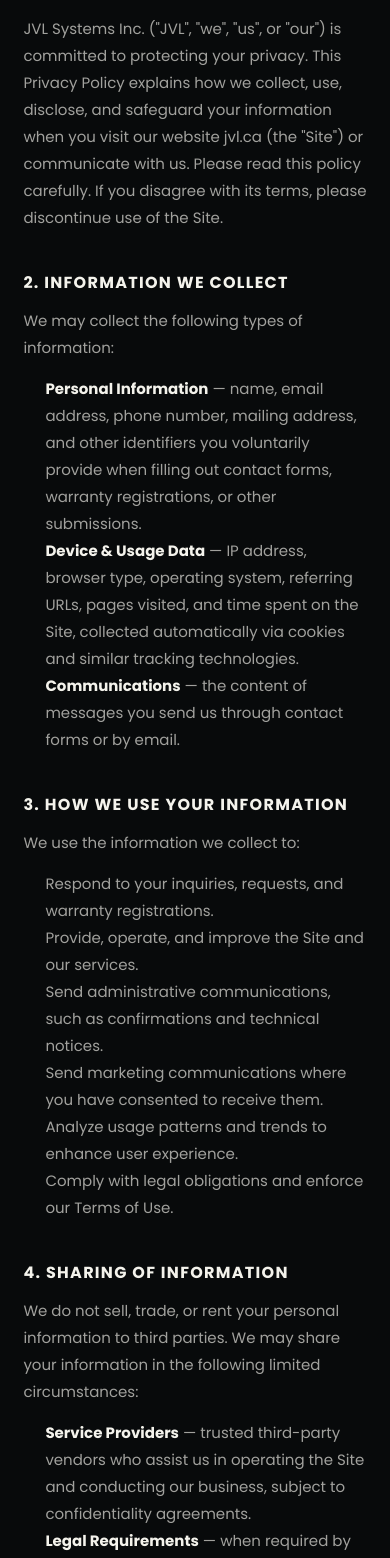
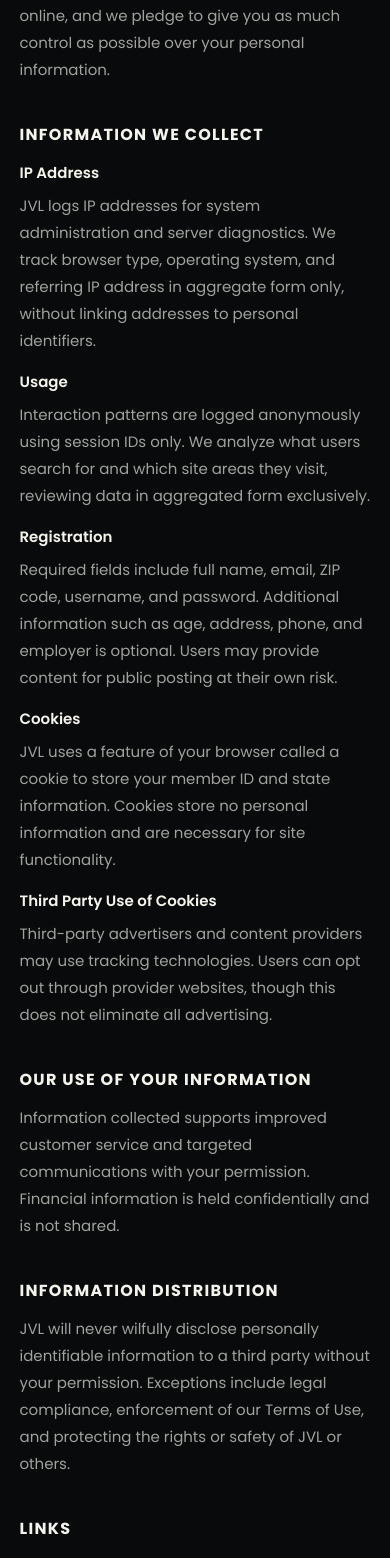
Before and after one commit to SergeyVVVV/JVL-test, a Next.js app: page /en/privacy-policy in a window 390 px wide. Shown: the part 437-1995 px from the top of the page. Built offline with nearby package versions, Linux system fonts and the light colour scheme.

Commit message:
Add /contact-us page with contact form and email API route

```diff
--- a/src/app/(frontend)/[locale]/contact-us/page.tsx
+++ b/src/app/(frontend)/[locale]/contact-us/page.tsx
@@ -52,6 +52,11 @@
         </div>
 
       </div>
+      <style>{`
+        @media (max-width: 640px) {
+          #contact-page > div { padding-top: 164px !important; padding-bottom: 80px !important; }
+        }
+      `}</style>
     </main>
   )
 }
--- a/src/app/(frontend)/[locale]/games/page.tsx
+++ b/src/app/(frontend)/[locale]/games/page.tsx
@@ -50,7 +50,7 @@
 
       {/* ── Content section ── */}
       <section style={{ padding: '0 0 120px' }}>
-        <div style={{ maxWidth: 1440, margin: '0 auto', padding: topPad }}>
+        <div className="gp-top-inner" style={{ maxWidth: 1440, margin: '0 auto', padding: topPad }}>
 
           {/* Page header */}
           <p style={{
@@ -90,6 +90,8 @@
           #games-page .hp-hero-h1 { font-size: clamp(1.1rem, 5vw, 1.5rem) !important; }
           #games-page .hp-hero-ctas { flex-direction: column; align-items: flex-start; }
           .gg-title-br { display: none; }
+          /* No-carousel top padding */
+          #games-page .gp-top-inner { padding-top: 164px !important; }
         }
       `}</style>
     </main>
--- a/src/app/(frontend)/[locale]/privacy-policy/page.tsx
+++ b/src/app/(frontend)/[locale]/privacy-policy/page.tsx
@@ -15,166 +15,160 @@
       lastUpdated="January 1, 2025"
       sections={[
         {
-          heading: '1. Introduction',
+          heading: 'Our Commitment',
           content: (
             <p style={pStyle}>
-              JVL Systems Inc. (&quot;JVL&quot;, &quot;we&quot;, &quot;us&quot;, or &quot;our&quot;) is committed to
-              protecting your privacy. This Privacy Policy explains how we collect, use, disclose, and safeguard
-              your information when you visit our website jvl.ca (the &quot;Site&quot;) or communicate with us.
-              Please read this policy carefully. If you disagree with its terms, please discontinue use of the Site.
+              JVL is committed to protecting user privacy online, and we pledge to give you as much control
+              as possible over your personal information.
             </p>
           ),
         },
         {
-          heading: '2. Information We Collect',
+          heading: 'Information We Collect',
           content: (
             <>
-              <p style={pStyle}>We may collect the following types of information:</p>
-              <ul style={ulStyle}>
-                <li>
-                  <strong style={{ color: '#F4F3EC' }}>Personal Information</strong> — name, email address,
-                  phone number, mailing address, and other identifiers you voluntarily provide when filling
-                  out contact forms, warranty registrations, or other submissions.
-                </li>
-                <li>
-                  <strong style={{ color: '#F4F3EC' }}>Device &amp; Usage Data</strong> — IP address, browser
-                  type, operating system, referring URLs, pages visited, and time spent on the Site, collected
-                  automatically via cookies and similar tracking technologies.
-                </li>
-                <li>
-                  <strong style={{ color: '#F4F3EC' }}>Communications</strong> — the content of messages you
-                  send us through contact forms or by email.
-                </li>
-              </ul>
-            </>
-          ),
-        },
-        {
-          heading: '3. How We Use Your Information',
-          content: (
-            <>
-              <p style={pStyle}>We use the information we collect to:</p>
-              <ul style={ulStyle}>
-                <li>Respond to your inquiries, requests, and warranty registrations.</li>
-                <li>Provide, operate, and improve the Site and our services.</li>
-                <li>Send administrative communications, such as confirmations and technical notices.</li>
-                <li>Send marketing communications where you have consented to receive them.</li>
-                <li>Analyze usage patterns and trends to enhance user experience.</li>
-                <li>Comply with legal obligations and enforce our Terms of Use.</li>
-              </ul>
-            </>
-          ),
-        },
-        {
-          heading: '4. Sharing of Information',
-          content: (
-            <>
+              <p style={{ ...pStyle, fontWeight: 600, color: '#F4F3EC', marginBottom: 6 }}>IP Address</p>
               <p style={pStyle}>
-                We do not sell, trade, or rent your personal information to third parties. We may share your
-                information in the following limited circumstances:
+                JVL logs IP addresses for system administration and server diagnostics. We track browser type,
+                operating system, and referring IP address in aggregate form only, without linking addresses
+                to personal identifiers.
               </p>
-              <ul style={ulStyle}>
-                <li>
-                  <strong style={{ color: '#F4F3EC' }}>Service Providers</strong> — trusted third-party vendors
-                  who assist us in operating the Site and conducting our business, subject to confidentiality agreements.
-                </li>
-                <li>
-                  <strong style={{ color: '#F4F3EC' }}>Legal Requirements</strong> — when required by law,
-                  regulation, or valid legal process.
-                </li>
-                <li>
-                  <strong style={{ color: '#F4F3EC' }}>Business Transfers</strong> — in connection with a merger,
-                  acquisition, or sale of all or a portion of our assets.
-                </li>
-              </ul>
-            </>
-          ),
-        },
-        {
-          heading: '5. Cookies & Tracking Technologies',
-          content: (
-            <>
+
+              <p style={{ ...pStyle, fontWeight: 600, color: '#F4F3EC', marginBottom: 6 }}>Usage</p>
               <p style={pStyle}>
-                The Site uses cookies and similar technologies to enhance your experience, analyse traffic, and
-                remember your preferences. Cookies are small data files stored on your device.
+                Interaction patterns are logged anonymously using session IDs only. We analyze what users
+                search for and which site areas they visit, reviewing data in aggregated form exclusively.
               </p>
+
+              <p style={{ ...pStyle, fontWeight: 600, color: '#F4F3EC', marginBottom: 6 }}>Registration</p>
               <p style={pStyle}>
-                You can instruct your browser to refuse all cookies or to indicate when a cookie is being sent.
-                However, some features of the Site may not function properly without cookies.
+                Required fields include full name, email, ZIP code, username, and password. Additional
+                information such as age, address, phone, and employer is optional. Users may provide
+                content for public posting at their own risk.
+              </p>
+
+              <p style={{ ...pStyle, fontWeight: 600, color: '#F4F3EC', marginBottom: 6 }}>Cookies</p>
+              <p style={pStyle}>
+                JVL uses a feature of your browser called a cookie to store your member ID and state
+                information. Cookies store no personal information and are necessary for site functionality.
+              </p>
+
+              <p style={{ ...pStyle, fontWeight: 600, color: '#F4F3EC', marginBottom: 6 }}>Third Party Use of Cookies</p>
+              <p style={pStyle}>
+                Third-party advertisers and content providers may use tracking technologies. Users can
+                opt out through provider websites, though this does not eliminate all advertising.
               </p>
             </>
           ),
         },
         {
-          heading: '6. Data Retention',
+          heading: 'Our Use of Your Information',
           content: (
             <p style={pStyle}>
-              We retain personal information only for as long as necessary to fulfil the purposes outlined in
-              this policy, unless a longer retention period is required or permitted by law. When personal
-              information is no longer needed, we securely delete or anonymise it.
+              Information collected supports improved customer service and targeted communications with
+              your permission. Financial information is held confidentially and is not shared.
             </p>
           ),
         },
         {
-          heading: '7. Your Rights',
-          content: (
-            <>
-              <p style={pStyle}>
-                Depending on your jurisdiction, you may have the following rights regarding your personal information:
-              </p>
-              <ul style={ulStyle}>
-                <li>The right to access the personal information we hold about you.</li>
-                <li>The right to request correction of inaccurate or incomplete information.</li>
-                <li>The right to request deletion of your personal information.</li>
-                <li>The right to withdraw consent for marketing communications at any time.</li>
-                <li>The right to lodge a complaint with a supervisory authority.</li>
-              </ul>
-              <p style={pStyle}>
-                To exercise any of these rights, please contact us using the details in Section 10.
-              </p>
-            </>
-          ),
-        },
-        {
-          heading: '8. Security',
+          heading: 'Information Distribution',
           content: (
             <p style={pStyle}>
-              We implement reasonable technical and organisational measures to protect your personal information
-              against unauthorised access, alteration, disclosure, or destruction. However, no method of
-              transmission over the Internet or electronic storage is 100% secure, and we cannot guarantee
-              absolute security.
+              JVL will never wilfully disclose personally identifiable information to a third party without
+              your permission. Exceptions include legal compliance, enforcement of our Terms of Use, and
+              protecting the rights or safety of JVL or others.
             </p>
           ),
         },
         {
-          heading: '9. Third-Party Links',
+          heading: 'Links',
           content: (
             <p style={pStyle}>
-              The Site may contain links to third-party websites. We are not responsible for the privacy
-              practices or content of those sites. We encourage you to review the privacy policies of any
-              third-party sites you visit.
+              JVL is not responsible for the privacy practices of other websites. We encourage you to
+              review the privacy policies of any external sites you visit.
             </p>
           ),
         },
         {
-          heading: '10. Changes to This Policy',
+          heading: 'Opt-Out Features',
           content: (
             <p style={pStyle}>
-              We may update this Privacy Policy from time to time. We will indicate the date of the most recent
-              revision at the top of this page. We encourage you to review this policy periodically to stay
-              informed about how we protect your information.
+              You may decline communications by contacting us at{' '}
+              <a href="mailto:webmaster@jvl.ca" style={{ color: '#059FFF', textDecoration: 'none' }}>
+                webmaster@jvl.ca
+              </a>{' '}
+              or by adjusting your registration settings.
             </p>
           ),
         },
         {
-          heading: '11. Contact Us',
+          heading: 'Security',
           content: (
             <p style={pStyle}>
-              If you have questions, concerns, or requests regarding this Privacy Policy or our data practices,
-              please contact us at{' '}
-              <a href="mailto:info@jvl.ca" style={{ color: '#059FFF', textDecoration: 'none' }}>info@jvl.ca</a>
-              {' '}or through our{' '}
-              <a href="/en/contact-us" style={{ color: '#059FFF', textDecoration: 'none' }}>Contact page</a>.
+              JVL uses firewalls, secure socket layers, and encryption to protect your information.
+              Users are responsible for maintaining the security of their own passwords.
+            </p>
+          ),
+        },
+        {
+          heading: 'Data Retention',
+          content: (
+            <p style={pStyle}>
+              Personal information is retained only as long as necessary for the purposes for which
+              it was collected.
+            </p>
+          ),
+        },
+        {
+          heading: 'Accessing and Correcting Information',
+          content: (
+            <p style={pStyle}>
+              You may request access to or correction of your personal information by contacting us at{' '}
+              <a href="mailto:privacy@jvl.ca" style={{ color: '#059FFF', textDecoration: 'none' }}>
+                privacy@jvl.ca
+              </a>.
+            </p>
+          ),
+        },
+        {
+          heading: 'Withdrawing Consent',
+          content: (
+            <p style={pStyle}>
+              You may withdraw your consent for us to use your personal information at any time by
+              contacting us at{' '}
+              <a href="mailto:privacy@jvl.ca" style={{ color: '#059FFF', textDecoration: 'none' }}>
+                privacy@jvl.ca
+              </a>.
+            </p>
+          ),
+        },
+        {
+          heading: 'Third Party Collectors',
+          content: (
+            <p style={pStyle}>
+              We encourage users to review the privacy statements of any third parties that may collect
+              information through our site.
+            </p>
+          ),
+        },
+        {
+          heading: 'General',
+          content: (
+            <p style={pStyle}>
+              Questions or concerns regarding our compliance with this Privacy Policy should be directed
+              to our Privacy Officer at{' '}
+              <a href="mailto:privacy@jvl.ca" style={{ color: '#059FFF', textDecoration: 'none' }}>
+                privacy@jvl.ca
+              </a>.
+            </p>
+          ),
+        },
+        {
+          heading: 'Notification of Changes',
+          content: (
+            <p style={pStyle}>
+              Any changes to this Privacy Policy will be posted on this page and communicated to users
+              via email where appropriate.
             </p>
           ),
         },
--- a/src/app/(frontend)/[locale]/warranty/page.tsx
+++ b/src/app/(frontend)/[locale]/warranty/page.tsx
@@ -56,6 +56,11 @@
         </p>
 
       </div>
+      <style>{`
+        @media (max-width: 640px) {
+          #warranty-page > div { padding-top: 164px !important; padding-bottom: 80px !important; }
+        }
+      `}</style>
     </main>
   )
 }
--- a/src/components/ContactForm.tsx
+++ b/src/components/ContactForm.tsx
@@ -55,7 +55,7 @@
 
   if (status === 'success') {
     return (
-      <div style={{
+      <div className="cf-success" style={{
         background: '#181a1b', border: '1px solid #252729', borderRadius: 4,
         padding: '48px 40px', textAlign: 'center', maxWidth: 560, margin: '0 auto',
       }}>
@@ -212,6 +212,7 @@
         .cf-row { display: flex; gap: 16px; }
         @media (max-width: 600px) {
           .cf-row { flex-direction: column; gap: 28px; }
+          .cf-success { padding: 40px 24px !important; }
         }
       `}</style>
     </form>
--- a/src/components/LegalLayout.tsx
+++ b/src/components/LegalLayout.tsx
@@ -13,7 +13,7 @@
 }
 
 const h2Style: React.CSSProperties = {
-  fontSize: 'clamp(1rem, 1.5vw, 1.15rem)',
+  fontSize: 'clamp(1rem, 2.5vw, 1.15rem)',
   fontWeight: 700,
   color: '#F4F3EC',
   textTransform: 'uppercase',
@@ -49,7 +49,7 @@
         marginTop: -124,
       }}
     >
-      <div style={{ maxWidth: 820, margin: '0 auto', padding: '204px 6vw 120px' }}>
+      <div className="legal-container" style={{ maxWidth: 820, margin: '0 auto', padding: '204px 6vw 120px' }}>
 
         {/* Badge */}
         <p style={{
@@ -97,15 +97,25 @@
         <div style={{ height: 1, background: 'rgba(244,243,236,0.08)', margin: '56px 0 40px' }} />
 
         {/* Footer nav */}
-        <p style={{ fontSize: 13, color: 'rgba(244,243,236,0.35)', textAlign: 'center' }}>
+        <div className="legal-footer-nav" style={{ fontSize: 13, color: 'rgba(244,243,236,0.35)', textAlign: 'center' }}>
           <Link href="/en/privacy-policy" style={{ color: 'rgba(244,243,236,0.45)', textDecoration: 'none' }}>Privacy Policy</Link>
-          <span style={{ margin: '0 12px', opacity: 0.3 }}>·</span>
+          <span className="legal-sep" style={{ margin: '0 12px', opacity: 0.3 }}>·</span>
           <Link href="/en/terms-of-use" style={{ color: 'rgba(244,243,236,0.45)', textDecoration: 'none' }}>Terms of Use</Link>
-          <span style={{ margin: '0 12px', opacity: 0.3 }}>·</span>
+          <span className="legal-sep" style={{ margin: '0 12px', opacity: 0.3 }}>·</span>
           <Link href="/en/contact-us" style={{ color: 'rgba(244,243,236,0.45)', textDecoration: 'none' }}>Contact Us</Link>
-        </p>
+        </div>
 
       </div>
+
+      <style>{`
+        @media (max-width: 640px) {
+          .legal-container { padding: 164px 5vw 80px !important; }
+        }
+        @media (max-width: 480px) {
+          .legal-footer-nav { display: flex; flex-direction: column; align-items: center; gap: 10px; }
+          .legal-sep { display: none; }
+        }
+      `}</style>
     </main>
   )
 }
--- a/src/components/WarrantyForm.tsx
+++ b/src/components/WarrantyForm.tsx
@@ -149,7 +149,7 @@
               </span>
             </div>
             {i < STEPS.length - 1 && (
-              <div style={{
+              <div className="wf-step-connector" style={{
                 width: 48, height: 1, margin: '0 8px', marginBottom: 22,
                 background: done ? 'rgba(251,103,31,0.4)' : 'rgba(244,243,236,0.12)',
                 transition: 'background 0.2s',
@@ -235,7 +235,7 @@
   /* ── Step 4: Thank You ── */
   if (status === 'success') {
     return (
-      <div style={{
+      <div className="wf-success" style={{
         background: '#181a1b', border: '1px solid #252729', borderRadius: 4,
         padding: '56px 40px', textAlign: 'center', maxWidth: 560, margin: '0 auto',
       }}>
@@ -519,6 +519,8 @@
         .wf-dd-item:hover { background: rgba(244,243,236,0.06) !important; }
         @media (max-width: 600px) {
           .wf-row { flex-direction: column; gap: 28px; }
+          .wf-success { padding: 40px 20px !important; }
+          .wf-step-connector { width: 24px !important; }
         }
       `}</style>
     </form>
```
Also changed, not shown: src/app/(frontend)/[locale]/games/[slug]/page.tsx (+6 -3 lines), src/app/(frontend)/[locale]/terms-of-use/page.tsx (+89 -80 lines), src/components/GamesGrid.tsx (+6 -1 lines).
